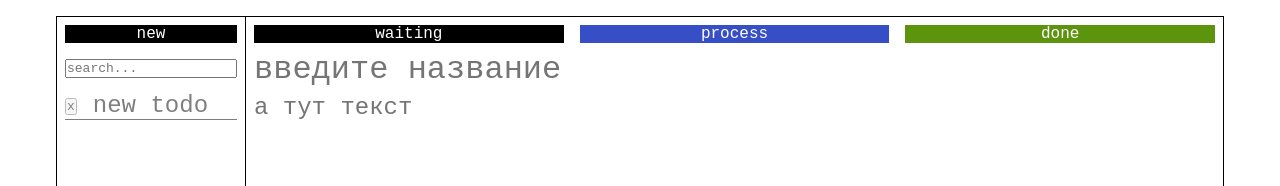
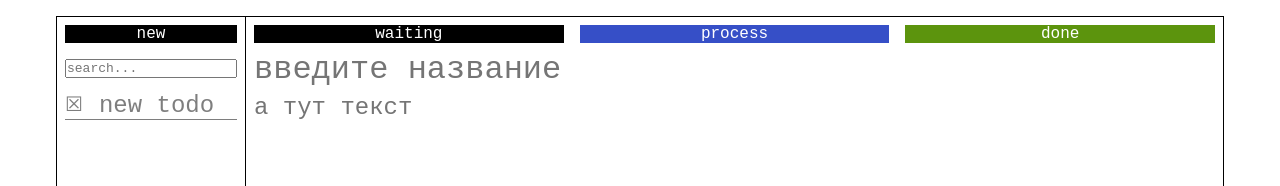
Before and after one commit to stelsp/react-todo, a React (Create React App) app: page / in a window 1280 px wide. Both pictures are taken after a click on the button "new". Shown: the top 186 px of the page. Built offline with nearby package versions, Linux system fonts and the light colour scheme.

Commit message:
fix: todo-item delete icon fix

```diff
--- a/src/components/todo-item/index.tsx
+++ b/src/components/todo-item/index.tsx
@@ -14,7 +14,7 @@ const TodoItem: FC<ITodoItem> = ({ el }) => {
   if (!currentTodo)
     return (
       <li className={style.todoItem}>
-        <button onClick={() => handleDeleteClick(el.id)}>x</button>
+        <button onClick={() => handleDeleteClick(el.id)}>&#9746;</button>
         <div className={style.todoItem__text} onClick={() => handleSetCurrentTodo(el.id)}>
           <h3
             className={
@@ -37,7 +37,7 @@ const TodoItem: FC<ITodoItem> = ({ el }) => {
       className={style.todoItem}
       style={currentTodo.id === el.id ? { opacity: '0.5', borderBottom: '1px solid black' } : {}}
     >
-      <button onClick={() => handleDeleteClick(el.id)}>x</button>
+      <button onClick={() => handleDeleteClick(el.id)}>&#9746;</button>
       <div className={style.todoItem__text} onClick={() => handleSetCurrentTodo(el.id)}>
         <h3
           className={
--- a/src/components/todo-item/style.module.scss
+++ b/src/components/todo-item/style.module.scss
@@ -3,6 +3,13 @@
 .todoItem {
   @include flex($items: center, $gap: 1rem);
   width: 100%;
+
+  button {
+    border: none;
+    background: none;
+    @include link;
+    font-size: 20px;
+  }
 
   &:hover {
     border-bottom: 1px solid black;
```
